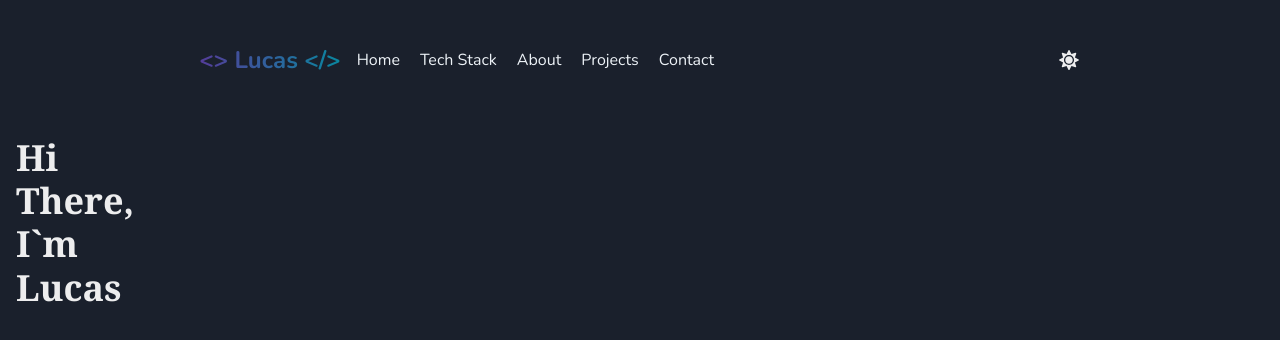
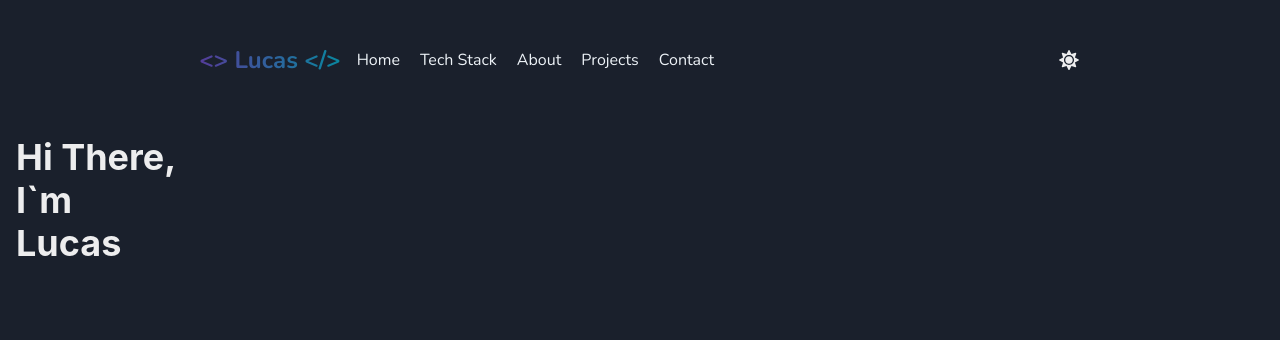
Before and after one commit to LucasPereiraMiranda/lucas-personal-portfolio, a Next.js app: page / in a window 1280 px wide. Shown: the top 340 px of the page. Built offline with nearby package versions, Linux system fonts and the light colour scheme.

Commit message:
refactor: remove unused font

```diff
--- a/src/styles/theme.ts
+++ b/src/styles/theme.ts
@@ -25,8 +25,7 @@ const components = {
 };
 
 const fonts = {
-  heading: "Georgia, serif",
-  body: "Nunito, sans-serif",
+  body: "var(--font-nunito), sans-serif",
 };
 
 const config = {
```
